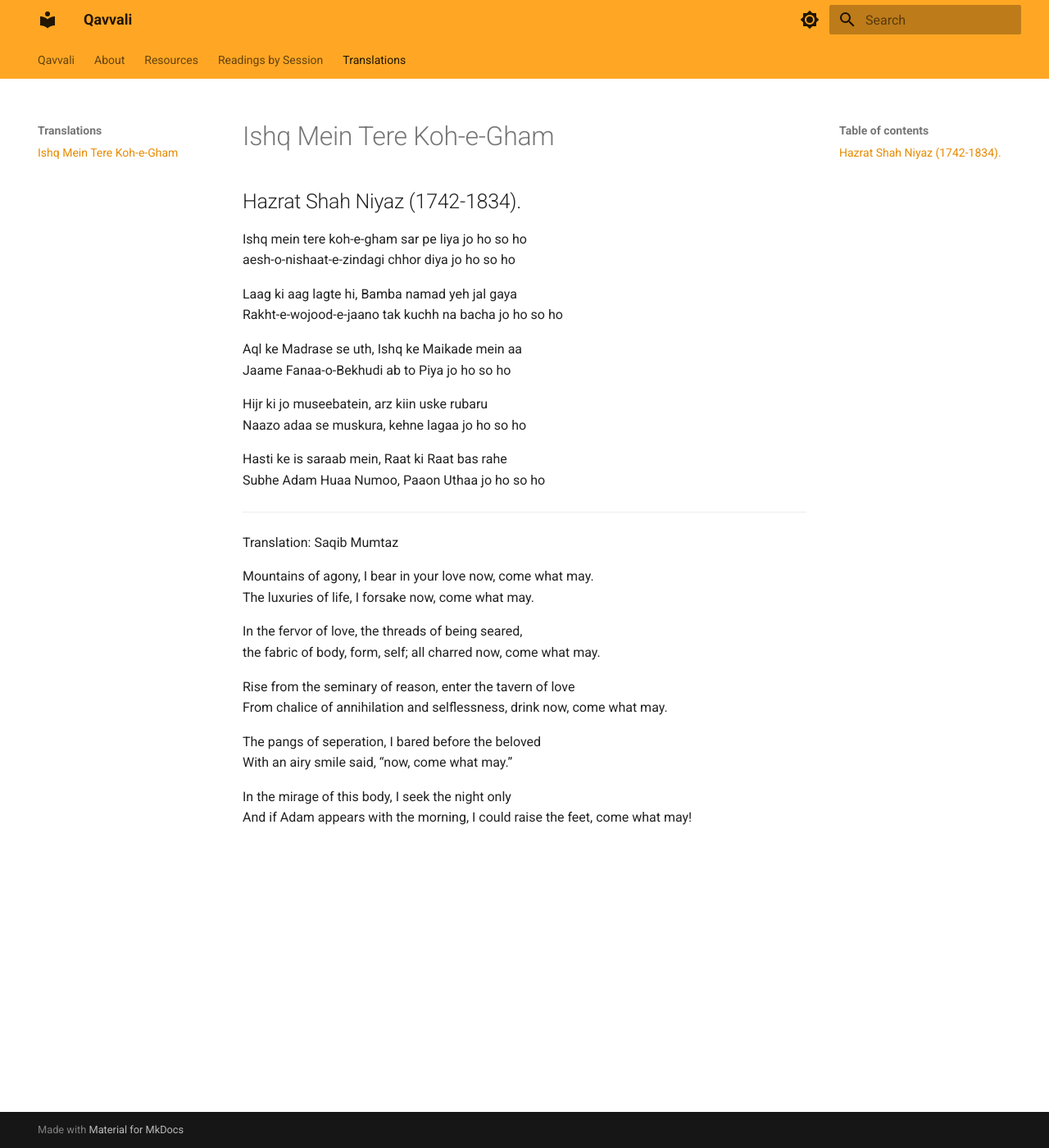
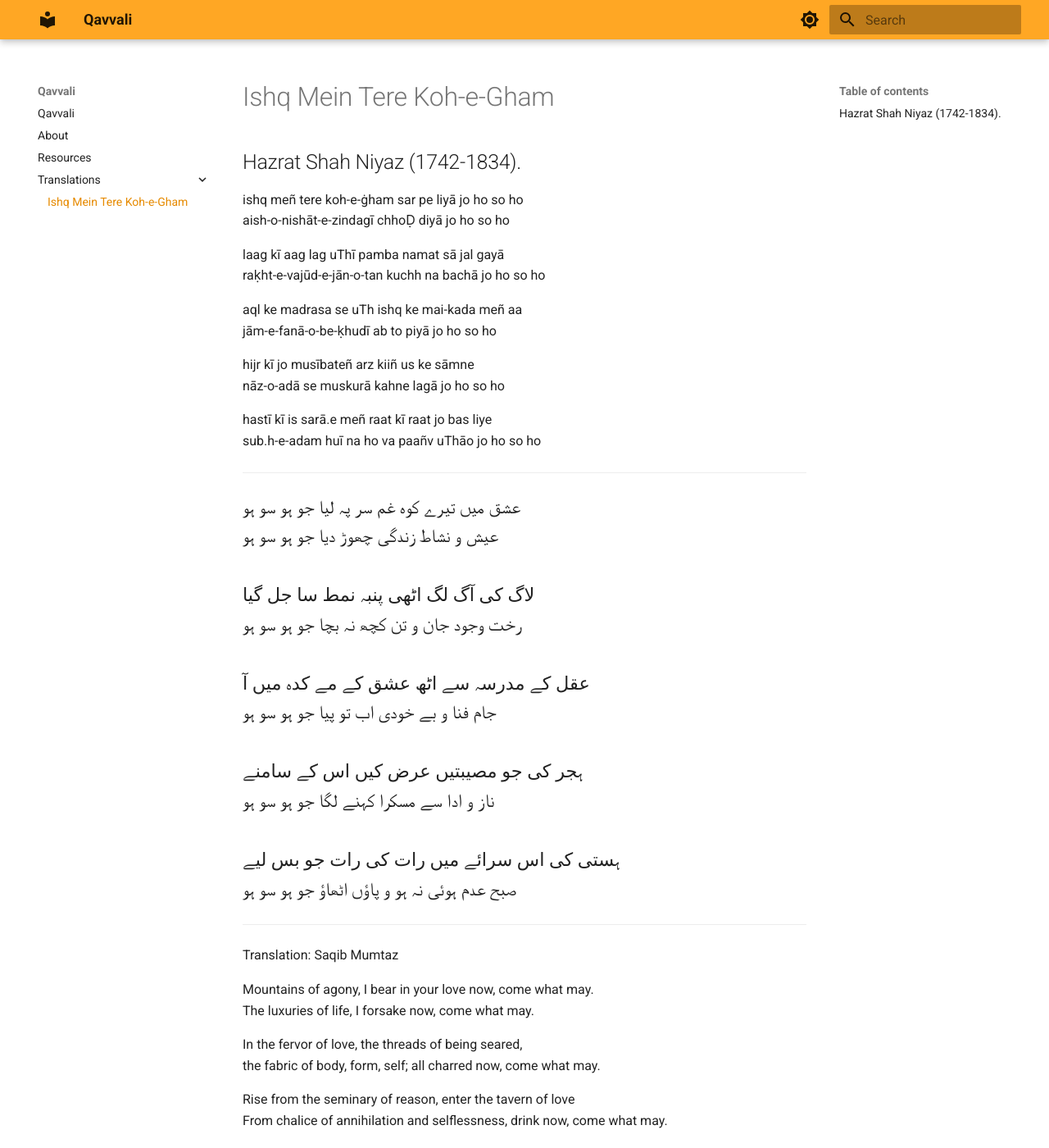
Before and after one commit to vishaalkk/qavvali, an MkDocs documentation site: the page built from docs/translations/Ishq Mein Tere Koh-e-Gham.md, in a window 1280 px wide and 1400 px high. Shown: the whole window at 82% size. Built offline with MkDocs 1.6.1 and Material for MkDocs 9.7.7, drawn with Linux system fonts in a browser that asks for light colours.

```diff
--- a/docs/tags.md
+++ /dev/null
@@ -1,4 +0,0 @@
-# Readings by Session
-
-
-[TAGS]
--- a/docs/translations/Ishq Mein Tere Koh-e-Gham.md
+++ b/docs/translations/Ishq Mein Tere Koh-e-Gham.md
@@ -1,22 +1,42 @@
 # Ishq Mein Tere Koh-e-Gham
 ## Hazrat Shah Niyaz (1742-1834).
 
-Ishq mein tere koh-e-gham sar pe liya jo ho so ho
-aesh-o-nishaat-e-zindagi chhor diya jo ho so ho
+ishq meñ tere koh-e-ġham sar pe liyā jo ho so ho
+aish-o-nishāt-e-zindagī chhoḌ diyā jo ho so ho
 
-Laag ki aag lagte hi, Bamba namad yeh jal gaya
-Rakht-e-wojood-e-jaano tak kuchh na bacha jo ho so ho
+laag kī aag lag uThī pamba namat sā jal gayā
+raḳht-e-vajūd-e-jān-o-tan kuchh na bachā jo ho so ho
 
-Aql ke Madrase se uth, Ishq ke Maikade mein aa
-Jaame Fanaa-o-Bekhudi ab to Piya jo ho so ho
+aql ke madrasa se uTh ishq ke mai-kada meñ aa
+jām-e-fanā-o-be-ḳhudī ab to piyā jo ho so ho
 
-Hijr ki jo museebatein, arz kiin uske rubaru
-Naazo adaa se muskura, kehne lagaa jo ho so ho
+hijr kī jo musībateñ arz kiiñ us ke sāmne
+nāz-o-adā se muskurā kahne lagā jo ho so ho
 
-Hasti ke is saraab mein, Raat ki Raat bas rahe
-Subhe Adam Huaa Numoo, Paaon Uthaa jo ho so ho
+hastī kī is sarā.e meñ raat kī raat jo bas liye
+sub.h-e-adam huī na ho va paañv uThāo jo ho so ho
 ________________________________________
-
+<span style="font-family:Jameel Noori Nastaleeq; font-size:1.4em;">
+عشق میں تیرے کوہ غم سر پہ لیا جو ہو سو ہو
+عیش‌ و نشاط زندگی چھوڑ دیا جو ہو سو ہو
+<br>
+<br>
+لاگ کی آگ لگ اٹھی پنبہ نمط سا جل گیا
+رخت وجود جان و تن کچھ نہ بچا جو ہو سو ہو
+<br>
+<br>
+عقل کے مدرسہ سے اٹھ عشق کے مے کدہ میں آ
+جام فنا و بے خودی اب تو پیا جو ہو سو ہو
+<br>
+<br>
+ہجر کی جو مصیبتیں عرض کیں اس کے سامنے
+ناز و ادا سے مسکرا کہنے لگا جو ہو سو ہو
+<br>
+<br>
+ہستی کی اس سرائے میں رات کی رات جو بس لیے
+صبح عدم ہوئی نہ ہو و پاؤں اٹھاؤ جو ہو سو ہو
+</span>
+________________________________________
 
 Translation: Saqib Mumtaz
 
--- a/mkdocs.yml
+++ b/mkdocs.yml
@@ -19,9 +19,10 @@ theme:
         name: Switch to light mode
   features:
     - navigation.instant
+    - navigation.instant.progress
     - navigation.tracking
     - toc.follow
-    - navigation.tabs
+    # - navigation.tabs
     - search.suggest
     - search.share
     - search.highlight
```
Also changed, not shown: docs/index.md (+4 -5 lines), docs/resources.md (+0 -51 lines), docs/.pages.
